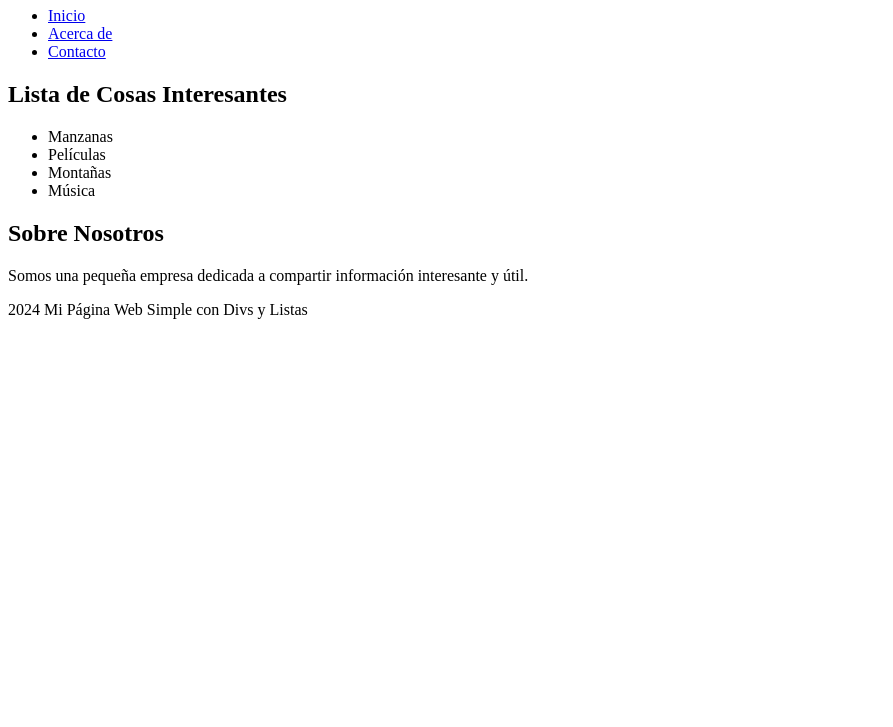
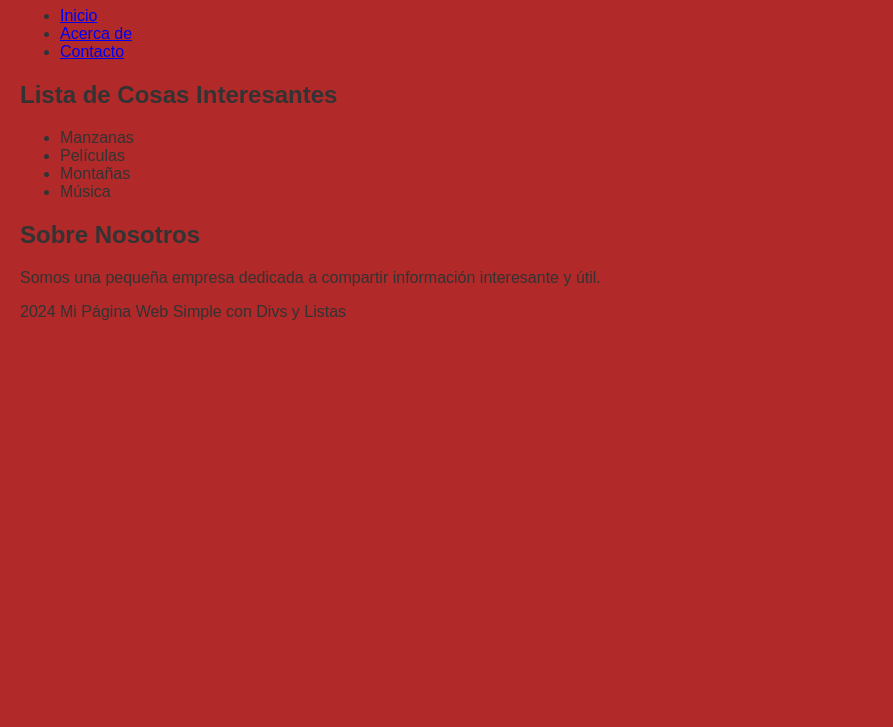
Before and after one commit to Georgejla/_-RepositorioHenry-_, a plain HTML site: page index.html in a window 1280 px wide. Shown: the part 73-800 px from the top of the page, without its empty margins (0-893 px from the left). Drawn offline with Linux system fonts and the light colour scheme.

Commit message:
actualizado

```diff
--- a/index.html
+++ b/index.html
@@ -5,6 +5,8 @@
     <meta charset="UTF-8">
     <meta name="viewport" content="width=device-width, initial-scale=1.0">
     <title>Document</title>
+    <link rel="stylesheet" type="text/css" href="styles.css">
+
 </head>
 
 <body>
--- a/styles.css
+++ b/styles.css
@@ -0,0 +1,6 @@
+body {
+    font-family: 'Arial', sans-serif;
+    background-color: #b12929;
+    color: #333;
+    margin: 20px;
+  }
```
